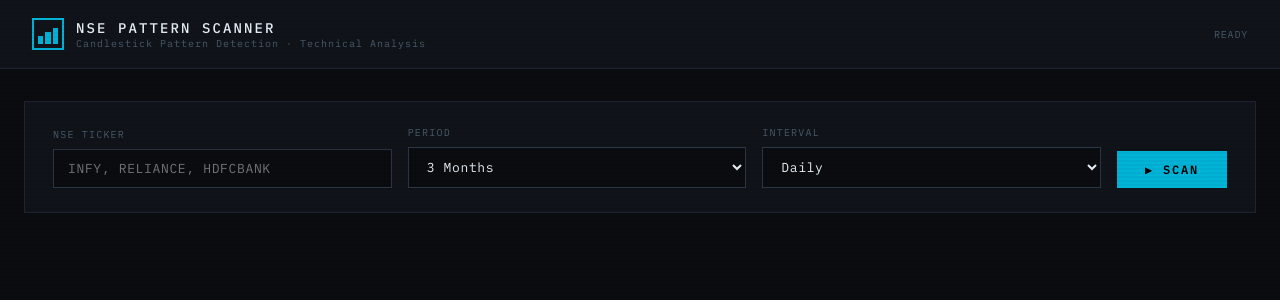
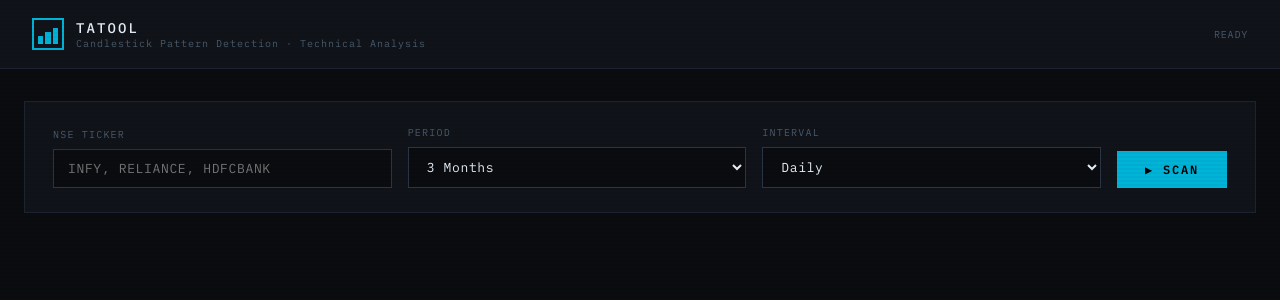
Before and after one commit to raarzketkar/TAtool, a Flask app: page / in a window 1280 px wide. Shown: the top 300 px of the page. Run offline with Flask 3, Linux system fonts and the light colour scheme.

Commit message:
Change title and header from 'NSE Pattern Scanner' to 'TAtool'

```diff
--- a/templates/index.html
+++ b/templates/index.html
@@ -3,7 +3,7 @@
 <head>
   <meta charset="UTF-8" />
   <meta name="viewport" content="width=device-width, initial-scale=1.0"/>
-  <title>NSE Pattern Scanner</title>
+  <title>TAtool</title>
   <link href="https://fonts.googleapis.com/css2?family=IBM+Plex+Mono:wght@300;400;500;600&family=IBM+Plex+Sans:wght@300;400;500&display=swap" rel="stylesheet"/>
   <style>
     *, *::before, *::after { box-sizing: border-box; margin: 0; padding: 0; }
@@ -421,7 +421,7 @@
       <span></span><span></span><span></span>
     </div>
     <div>
-      <h1>NSE Pattern Scanner</h1>
+      <h1>TAtool</h1>
       <p>Candlestick Pattern Detection · Technical Analysis</p>
     </div>
   </div>
```
